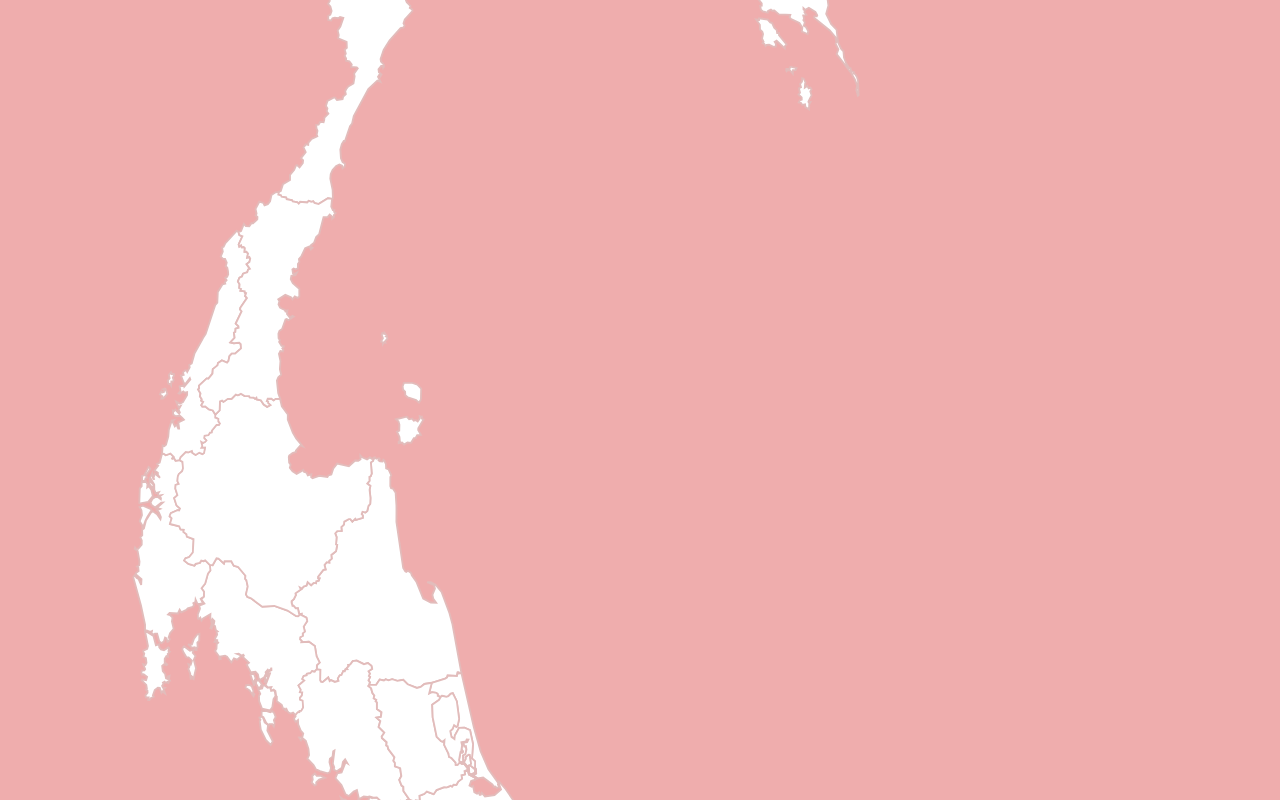
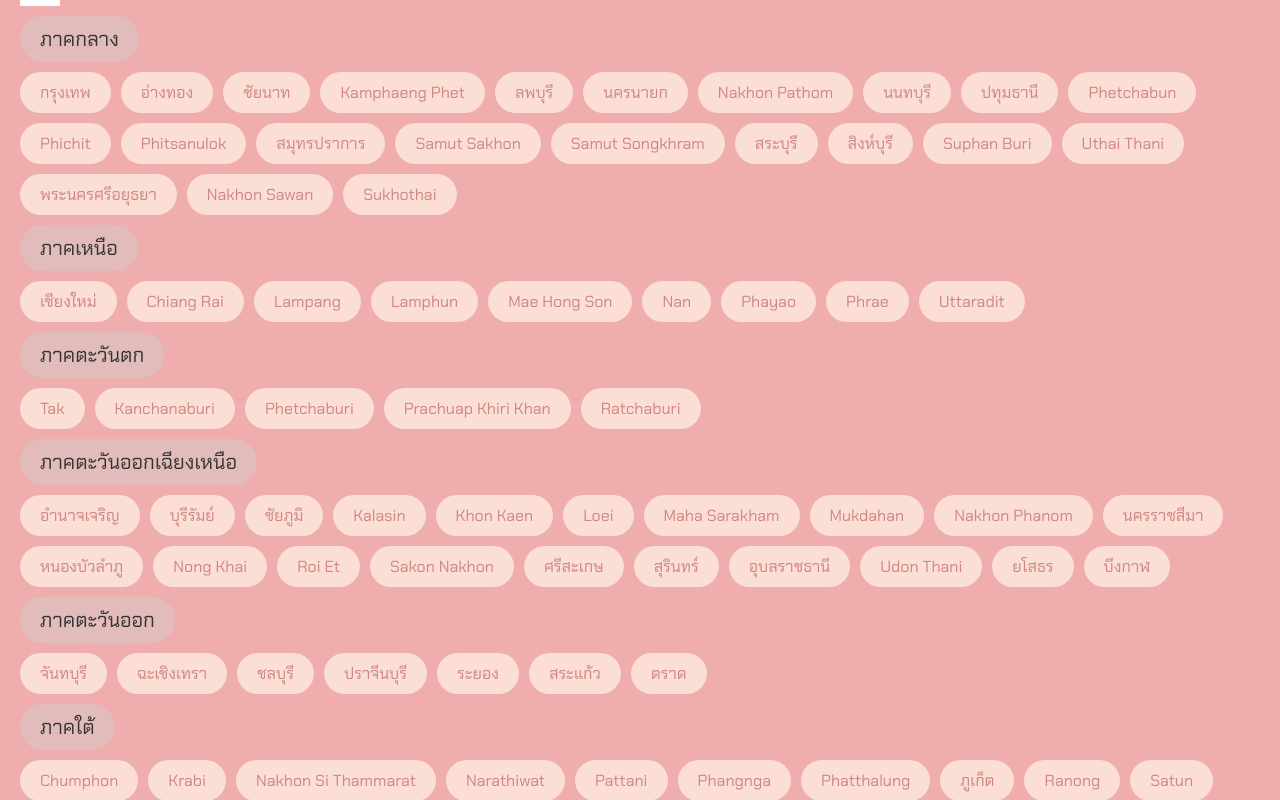
Before and after one commit to Punnassin/travelapp, a Next.js app: page / in a window 1280 px wide. Shown: the part 1760-2560 px from the top of the page. Built offline with nearby package versions, Linux system fonts and the light colour scheme.

Commit message:
update map

```diff
--- a/app/page.js
+++ b/app/page.js
@@ -5,32 +5,32 @@ import { useState, useEffect } from "react";
 
 const regions = {
   "ภาคกลาง": [
-    "Bangkok", "Ang Thong", "Chai Nat", "Kamphaeng Phet", "Lop Buri",
-    "Nakhon Nayok", "Nakhon Pathom", "Nonthaburi", "Pathum Thani",
-    "Phetchabun", "Phichit", "Phitsanulok", "Samut Prakan",
-    "Samut Sakhon", "Samut Songkhram", "Saraburi", "Sing Buri",
-    "Suphan Buri", "Uthai Thani", "Phra Nakhon Si Ayutthaya", "Nakhon Sawan", "Sukhothai"
+    "กรุงเทพ", "อ่างทอง", "ชัยนาท", "Kamphaeng Phet", "ลพบุรี",
+    "นครนายก", "Nakhon Pathom", "นนทบุรี", "ปทุมธานี",
+    "Phetchabun", "Phichit", "Phitsanulok", "สมุทรปราการ",
+    "Samut Sakhon", "Samut Songkhram", "สระบุรี", "สิงห์บุรี",
+    "Suphan Buri", "Uthai Thani", "พระนครศรีอยุธยา", "Nakhon Sawan", "Sukhothai"
   ],
   "ภาคเหนือ": [
-    "Chiang Mai", "Chiang Rai", "Lampang", "Lamphun",
+    "เชียงใหม่", "Chiang Rai", "Lampang", "Lamphun",
     "Mae Hong Son", "Nan", "Phayao", "Phrae", "Uttaradit"
   ],
   "ภาคตะวันตก": [
     "Tak", "Kanchanaburi", "Phetchaburi", "Prachuap Khiri Khan", "Ratchaburi"
   ],
   "ภาคตะวันออกเฉียงเหนือ": [
-    "Amnat Charoen", "Buriram", "Chaiyaphum", "Kalasin", "Khon Kaen",
-    "Loei", "Maha Sarakham", "Mukdahan", "Nakhon Phanom", "Nakhon Ratchasima",
-    "Nong Bua Lam Phu", "Nong Khai", "Roi Et", "Sakon Nakhon", "Si Sa Ket",
-    "Surin", "Ubon Ratchathani", "Udon Thani", "Yasothon", "Bueng Kan"
+    "อำนาจเจริญ", "บุรีรัมย์", "ชัยภูมิ", "Kalasin", "Khon Kaen",
+    "Loei", "Maha Sarakham", "Mukdahan", "Nakhon Phanom", "นครราชสีมา",
+    "หนองบัวลำภู", "Nong Khai", "Roi Et", "Sakon Nakhon", "ศรีสะเกษ",
+    "สุรินทร์", "อุบลราชธานี", "Udon Thani", "ยโสธร", "บึงกาฬ"
   ],
   "ภาคตะวันออก": [
-    "Chanthaburi", "Chachoengsao", "Chon Buri", "Prachin Buri",
-    "Rayong", "Sa Kaeo", "Trat"
+    "จันทบุรี", "ฉะเชิงเทรา", "ชลบุรี", "ปราจีนบุรี",
+    "ระยอง", "สระแก้ว", "ตราด"
   ],
   "ภาคใต้": [
     "Chumphon", "Krabi", "Nakhon Si Thammarat", "Narathiwat", "Pattani",
-    "Phangnga", "Phatthalung", "Phuket", "Ranong", "Satun", "Songkhla",
+    "Phangnga", "Phatthalung", "ภูเก็ต", "Ranong", "Satun", "Songkhla",
     "Surat Thani", "Trang", "Yala"
   ]
 };
@@ -99,8 +99,8 @@ export default function MyApp() {
         !!สามารถคลิ้กจังหวัดที่เคยไป!!
       </div> */}
 
-      <div style={{ marginBottom: "50px" }}>
-        <div
+      <div style={{ marginBottom: "50px" , width: "50%" , height: "auto" }}>
+        <div style={{ textAlign: "center" }}
           dangerouslySetInnerHTML={{ __html: svgContent }}
           onClick={handleLocationClick}
         ></div>
```
